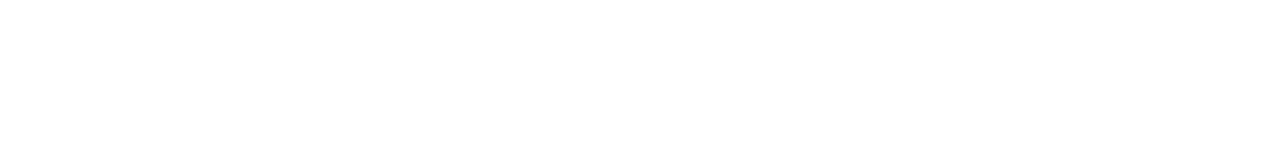
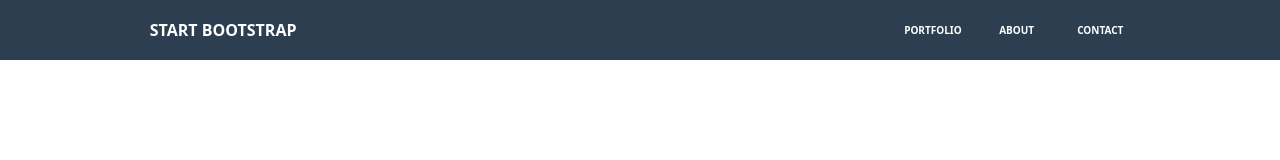
Before and after one commit to codingcele/html-css-bootstrap-freelancer, a plain HTML site: page index.html in a window 1280 px wide. Drawn offline with nearby package versions, Linux system fonts and the light colour scheme.

Commit message:
header fatto

```diff
--- a/index.html
+++ b/index.html
@@ -4,9 +4,22 @@
     <meta charset="UTF-8">
     <meta http-equiv="X-UA-Compatible" content="IE=edge">
     <meta name="viewport" content="width=device-width, initial-scale=1.0">
+    <link href="https://cdn.jsdelivr.net/npm/bootstrap@5.2.2/dist/css/bootstrap.min.css" rel="stylesheet" integrity="sha384-Zenh87qX5JnK2Jl0vWa8Ck2rdkQ2Bzep5IDxbcnCeuOxjzrPF/et3URy9Bv1WTRi" crossorigin="anonymous">
+    <link rel="stylesheet" href="style.css">
     <title>Document</title>
 </head>
 <body>
-
+    <header>
+        <div class="container align-center justify-center">
+            <div class="row width-70">
+                <div class="col-9 char-big-white">
+                    START BOOTSTRAP
+                </div>
+                <div class="col-1 char-small-white align-center justify-center">PORTFOLIO</div>
+                <div class="col-1 char-small-white align-center justify-center">ABOUT</div>
+                <div class="col-1 char-small-white align-center justify-center">CONTACT</div>
+            </div>
+        </div>
+    </header>
 </body>
 </html>
--- a/style.css
+++ b/style.css
@@ -0,0 +1,33 @@
+header {
+    position: fixed;
+    display: flex;
+    align-items: center;
+    width: 100%;
+    min-height: 60px;
+    background-color: rgb(44, 62, 80);
+}
+
+.align-center {
+    display: flex;
+    align-items: center;
+}
+
+.justify-center {
+    justify-content: center;
+}
+
+.width-70 {
+    min-width: 90%;
+}
+
+.char-big-white {
+    font-size: 16px;
+    font-weight: bold;
+    color: white;
+}
+
+.char-small-white {
+    font-size: 10px;
+    color: white;
+    font-weight: 600;
+}
```
Also changed, not shown: img/avatar.svg (added), img/cabin.png (added), img/cake.png (added), img/circus.png (added), img/game.png (added), img/safe.png (added), img/submarine.png (added).
